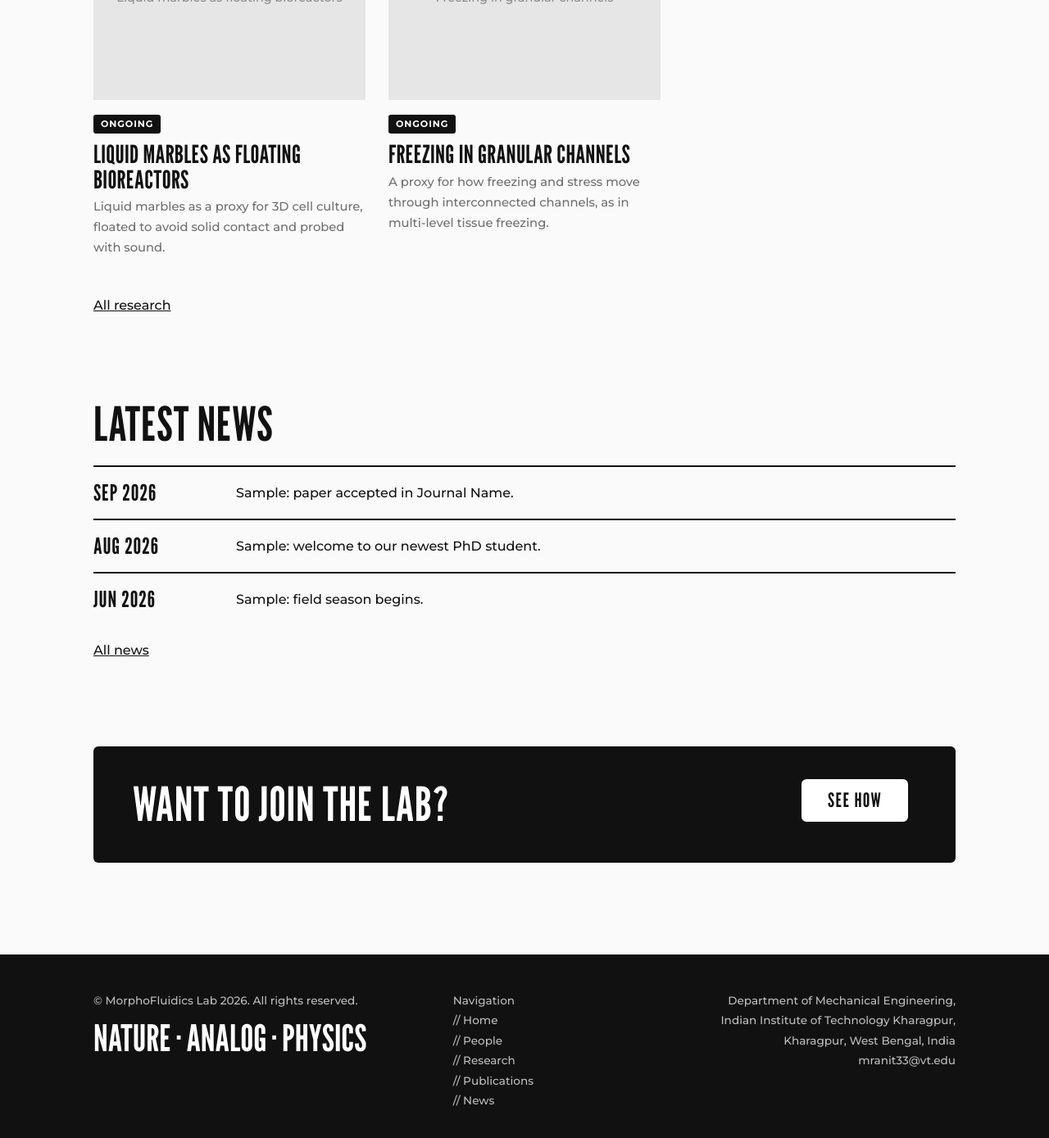
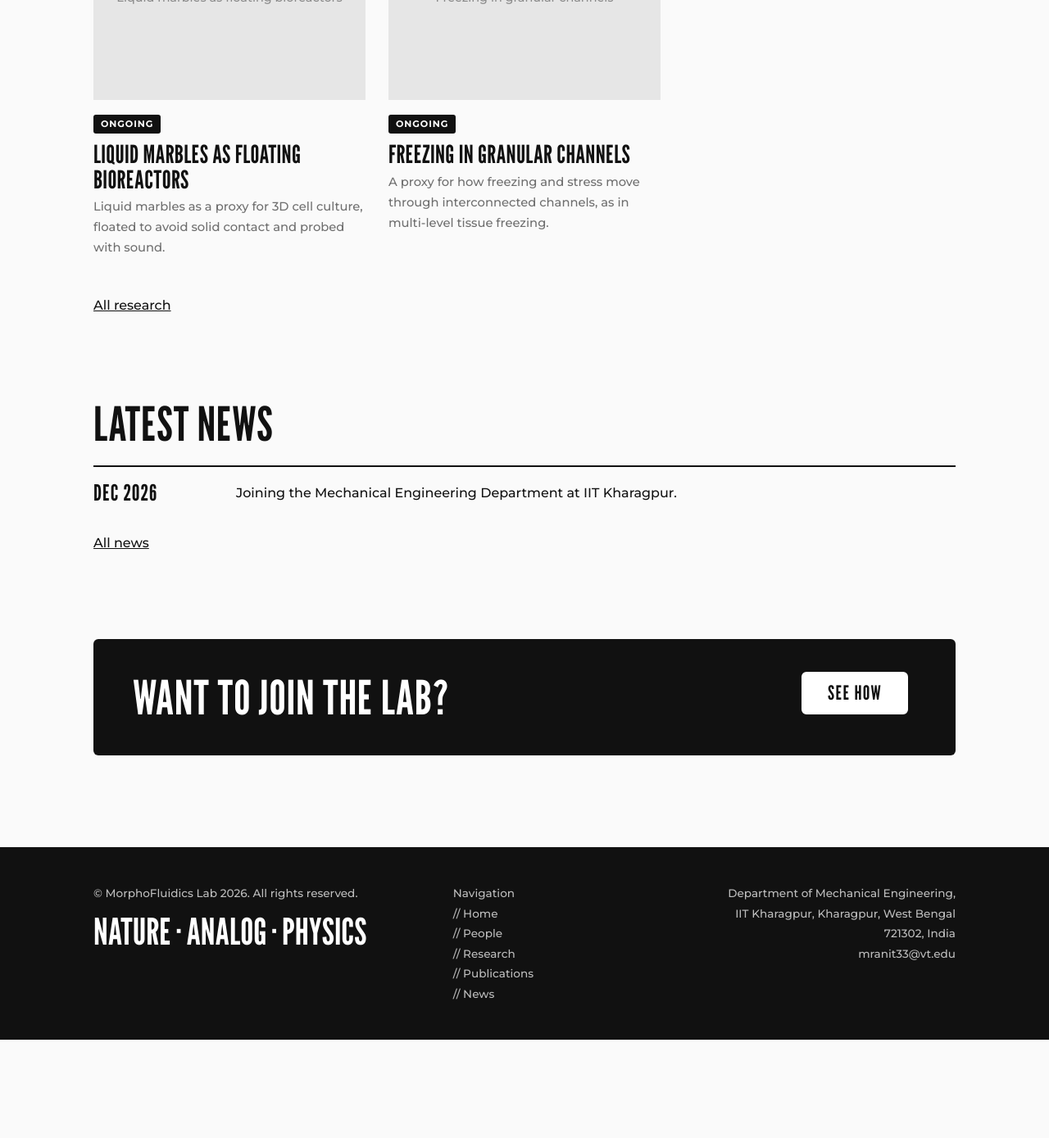
Before and after one commit to ranit-mukherjee/Ranit-lab, a Jekyll site: the page built from index.html, in a window 1280 px wide and 1400 px high, scrolled down 1745 px. Shown: the top 1389 px of the window at 82% size. Built offline with Jekyll 4.4.1, drawn with Linux system fonts in a browser that asks for light colours; after the commit the page ends 3014 px from its top, so only the background shows below that.

Commit message:
date_changes
changing a bit of stuff about joining, address

```diff
--- a/_config.yml
+++ b/_config.yml
@@ -2,7 +2,7 @@ title: MorphoFluidics Lab
 tagline: Welcome to the MorphoFluidics Lab! We are located in the Mechanical Engineering Department at IIT KGP.
 description: Ours is essentially an experimental soft matter lab with a particular interest in physicochemical hydrodynamical phenomena in natural systems. The real systems are most often messy, with many interdependent parts. By working with their engineered analogs, we try to identify and isolate the key controlling mechanisms. The goal is to push the usual study of multiphase, multicompnent fluidic systems into unusual territories, such as, freezing in granular medium, organ morphogenesis, cellular functions, among others.
 email: mranit33@vt.edu
-address: Department of Mechanical Engineering, Indian Institute of Technology Kharagpur, Kharagpur, West Bengal, India
+address: Department of Mechanical Engineering, IIT Kharagpur, Kharagpur, West Bengal 721302, India
 hero_image: ""      # e.g. /images/hero.jpg or /images/hero.mp4
 url: ""
 baseurl: "/Ranit-lab"        # project site on GitHub Pages: "/Ranit-lab"
--- a/_data/news.yml
+++ b/_data/news.yml
@@ -1,4 +1,4 @@
 # Newest first. image and link are optional.
-- { date: "Sep 2026", text: "Sample: paper accepted in Journal Name.", link: "https://doi.org/" }
-- { date: "Aug 2026", text: "Sample: welcome to our newest PhD student." }
-- { date: "Jun 2026", text: "Sample: field season begins.", image: "" }
+- { date: "Dec 2026", text: "Joining the Mechanical Engineering Department at IIT Kharagpur."}
+#- { date: "Aug 2026", text: "Sample: welcome to our newest PhD student.", link: "https://doi.org/"}
+#- { date: "Jun 2026", text: "Sample: field season begins.", image: "" }
```
Also changed, not shown: 1 other file.
